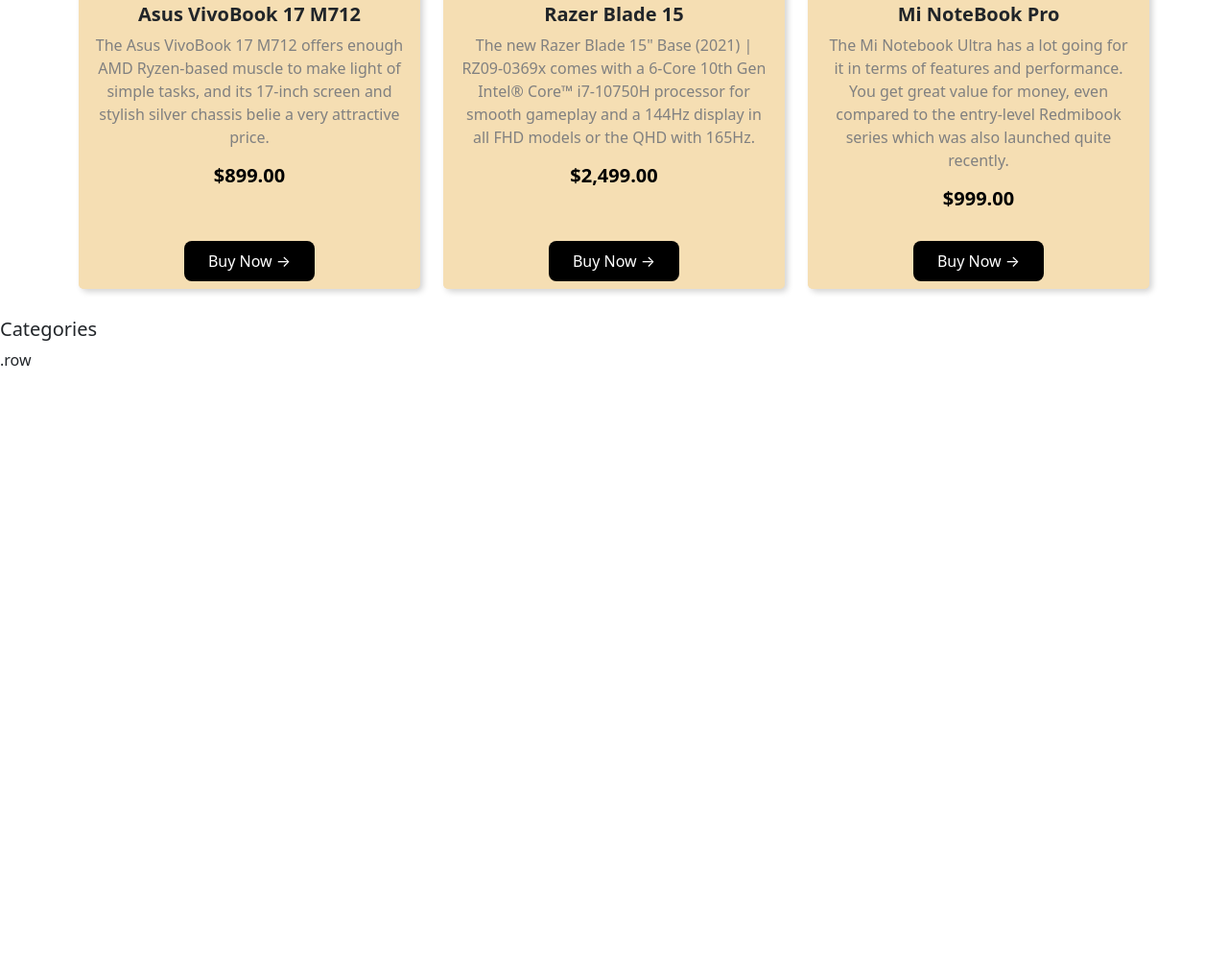
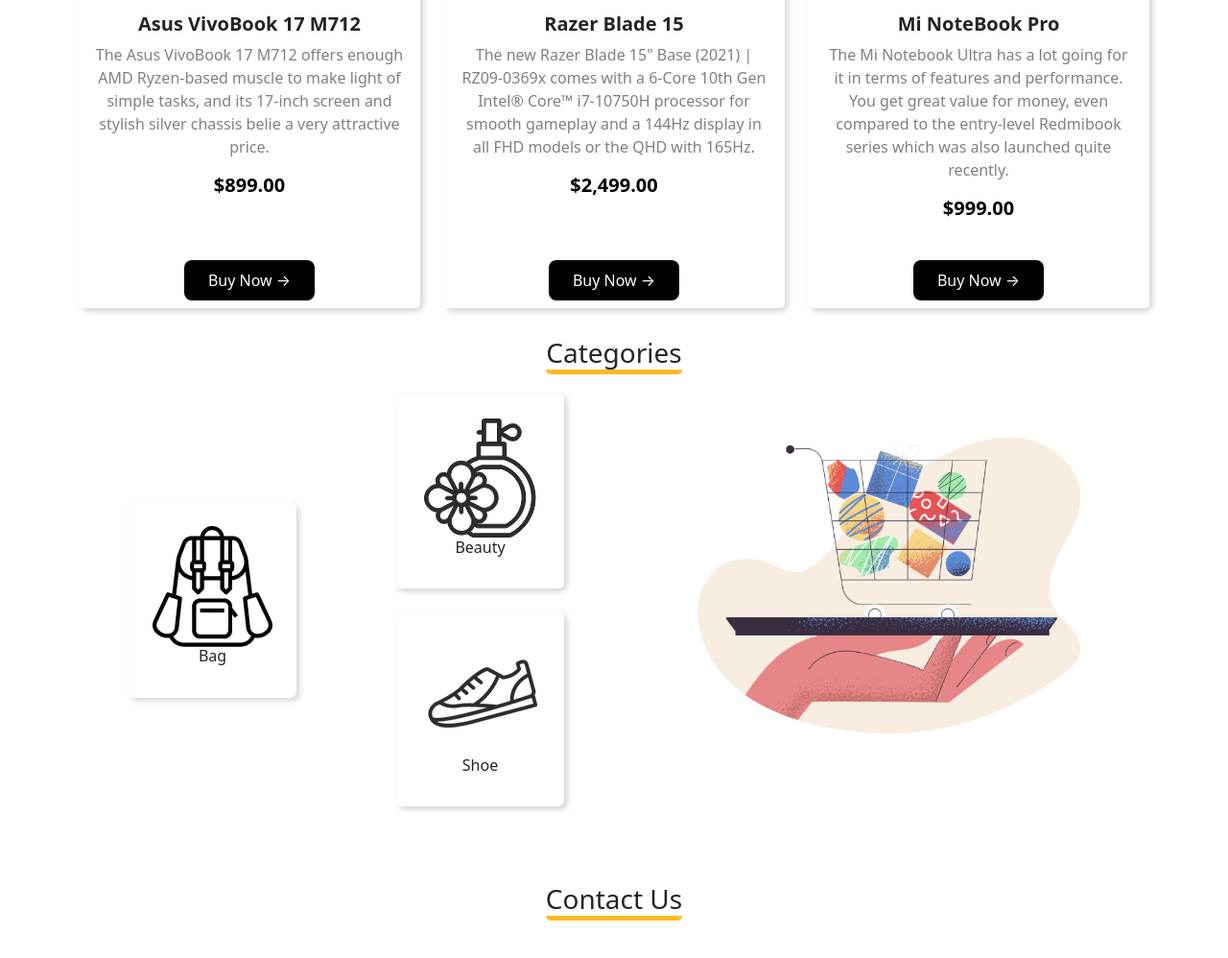
Before and after one commit to salman-saleihin/hot-gadget-website, a plain HTML site: page index.html in a window 1280 px wide. Shown: the part 1802-2800 px from the top of the page at 96% size. Before the commit the page ends 2189 px from the top, so only its background shows below. Drawn offline with nearby package versions, Linux system fonts and the light colour scheme.

Commit message:
all done

```diff
--- a/css/style.css
+++ b/css/style.css
@@ -25,12 +25,12 @@ p {
 }
 
 .orange-bg {
-    background-color: wheat;
+
     border-radius: 10px;
 }
 
 .bg-wheat {
-    background-color: wheat;
+
 }
 
 .seeall {
@@ -41,11 +41,13 @@ p {
 .card {
     border: none;
     box-shadow: 3px 3px 6px lightgray ;
-    background-color: wheat;
+
 }
 
+
+
 .card-footer {
-    background-color: wheat;
+    background-color: white;
     border-top: none;
 }
 
@@ -64,3 +66,29 @@ p {
     font-weight: 700;
 
 }
+
+.categories-border {
+    border-bottom: 5px solid  #FFBB24;
+    border-radius: 5px;
+    margin-bottom: 20px;
+}
+
+footer p {
+    font-weight: 100;
+    color: black;
+    border-top: 1px solid gray;
+}
+
+.category-section {
+    margin-bottom: 80px;
+}
+
+
+.category-item {
+    padding:  25px 25px;
+}
+
+.buy-now-button {
+    margin-top: 10px;
+
+}
--- a/index.html
+++ b/index.html
@@ -4,7 +4,7 @@
     <meta charset="UTF-8">
     <meta http-equiv="X-UA-Compatible" content="IE=edge">
     <meta name="viewport" content="width=device-width, initial-scale=1.0">
-    <title>Document</title>
+    <title>Hot Gadget - E-Commerce</title>
 
 
 
@@ -35,7 +35,7 @@
                     <a class="nav-link" href="#products">Products</a>
                   </li>
                   <li class="nav-item">
-                    <a class="nav-link" href="#about">About Us</a>
+                    <a class="nav-link" href="#about">Category</a>
                   </li>
                   <li class="nav-item">
                     <a class="nav-link" href="#contact">Contact Us</a>
@@ -243,10 +243,110 @@
 
       <!--Categories-->
 
+    <section class="category-section">
+
+      <div class="container" id="about">
+
+        <div class="container container-catgories">
+
+
+          <div class="categories d-flex justify-content-center">
+            <div id="categories-bg">
+              <h3 class="categories-border">Categories</h3>
+            </div>
+          </div>
+
+          <div class="row">
+            <div class="col-md-6">
+
+              <div class="row">
+                <div class="col-md-6 d-flex align-items-center justify-content-center">
+
+                  <div class="card card-item category-item">
+                    <img src="images/Categories/bag.png" class="card-img-top" alt="">
+
+                    <h6 class="text-center">Bag</h6>
+                  </div>
+                </div>
+
+                <div class="col-md-6">
+                 <div class="d-flex justify-content-center mb-4">
+                  <div class="card card-item category-item">
+
+                    <img src="images/Categories/perfume.png" alt="">
+
+                    <h6 class="text-center">Beauty</h6>
+
+                  </div>
+                 </div>
+
+                 <div class="d-flex justify-content-center">
+
+                  <div class="card card-item category-item">
+                    <img src="images/Categories/shoe.png" alt="">
+
+                    <h6 class="text-center">Shoe</h6>
+                  </div>
+
+                 </div>
+
+                </div>
+
+
+              </div>
+
+            </div>
+
+            <div class="col-md-6 align-items-center justify-content-center">
+              <img src="images/Categories/pale-order.png" class="d-block w-100" alt="">
+            </div>
+          </div>
+        </div>
+
+
+
+
+
+      </div>
+
+    </section>
+
+    <section class="contact-section" id="contact">
+
+
+     <div class="container" id="contact">
+      <div class="categories d-flex justify-content-center">
+        <div id="categories-bg">
+          <h3 class="categories-border">Contact Us</h3>
+        </div>
+      </div>
+     </div>
+
+     <div class="container d-flex justify-content-center align-items-center" id="subscribe">
       <div>
-        <h5>Categories</h5>
-        .row
+       <h3>LETS STAY IN TOUCH</h3>
+       <h6>Get Updates on Sale, Offers And More..</h6>
+       <input class="form-control" type="email" placeholder="Please enter Your Email">
+       <button class="buy-now-button">Submit</button>
       </div>
+
+    </div>
+
+
+
+
+    </section>
+
+
+    <div class="container">
+
+      <footer>
+        <p class="text-center">©Hot Gadgets Ltd. All rights reserved by Saleihin Khan.</p>
+      </footer>
+
+    </div>
+
+
 
 
 
```
